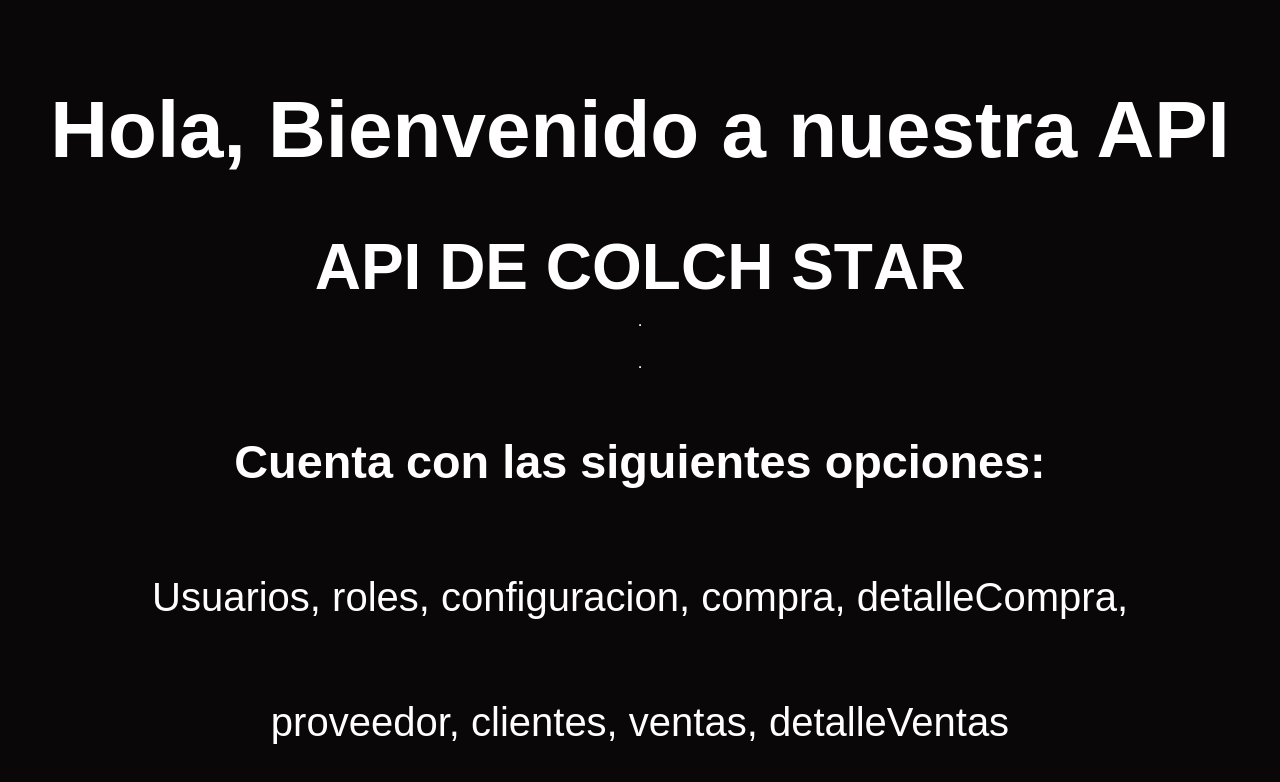
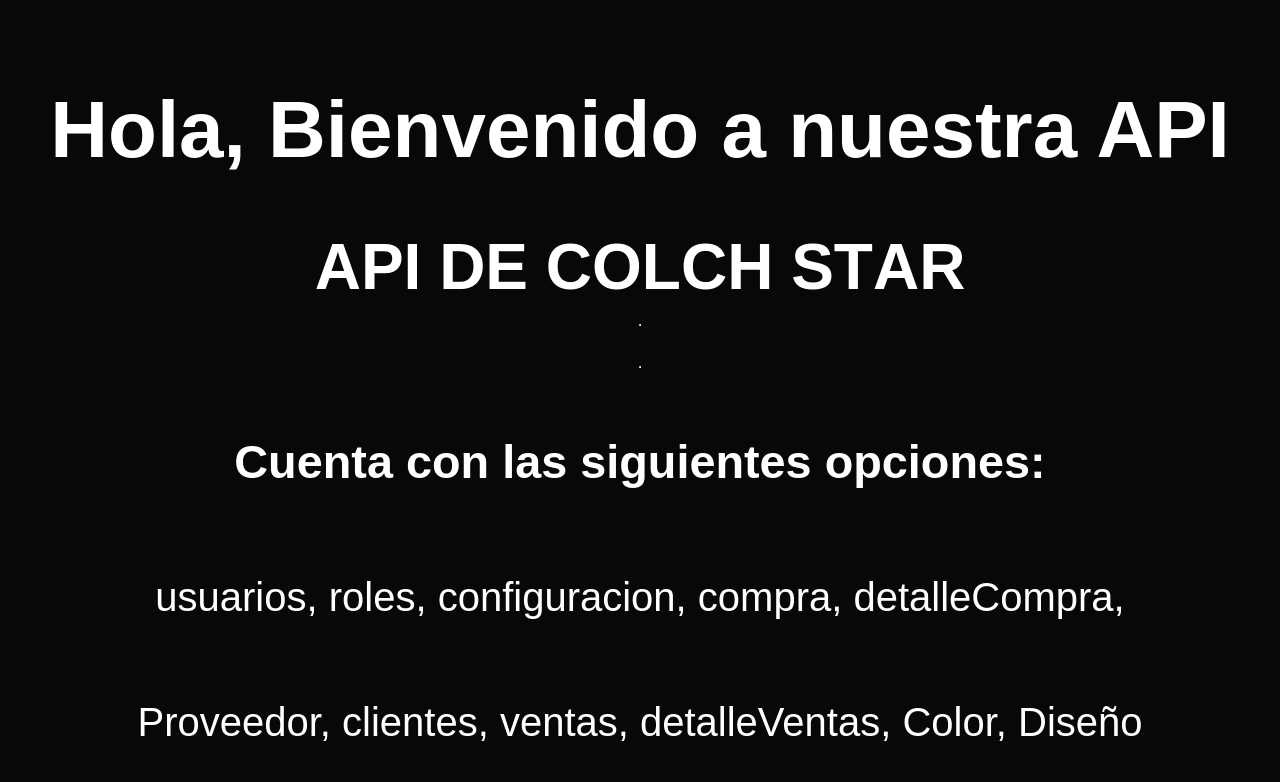
Before and after one commit to JESUS3928CF/API-COLCH-STAR, a website: page views/index.html in a window 1280 px wide. Drawn offline with Linux system fonts and the light colour scheme.

Commit message:
Ajustes del html

```diff
--- a/views/index.html
+++ b/views/index.html
@@ -32,8 +32,8 @@
         <hr>
         <hr>
         <h3>Cuenta con las siguientes opciones: </h3>
-        <p>Usuarios, roles, configuracion, compra, detalleCompra, </p>
-        <p>proveedor, clientes, ventas, detalleVentas</p>
+        <p>usuarios, roles, configuracion, compra, detalleCompra, </p>
+        <p>Proveedor, clientes, ventas, detalleVentas, Color, Diseño</p>
 
     </div>
 
```
